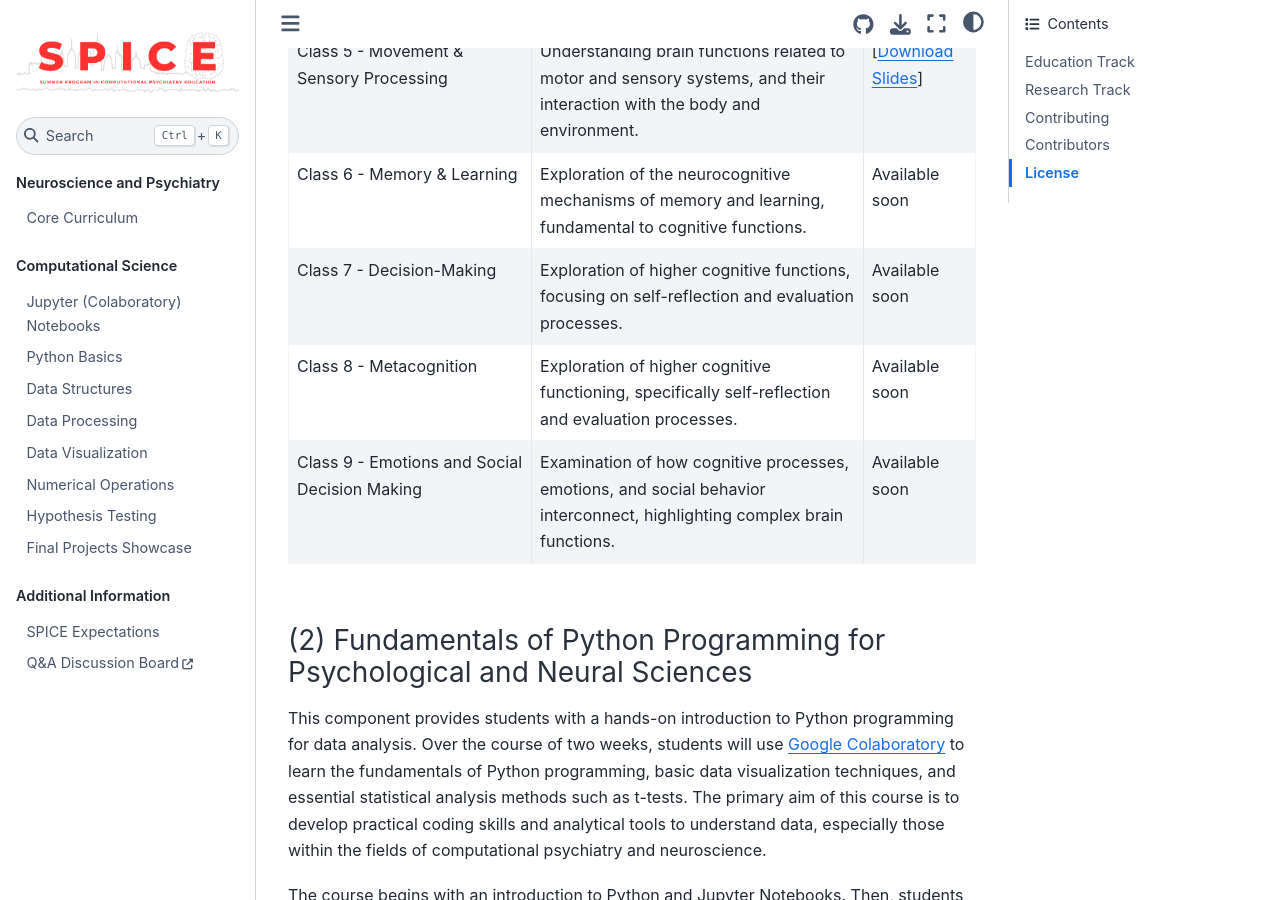
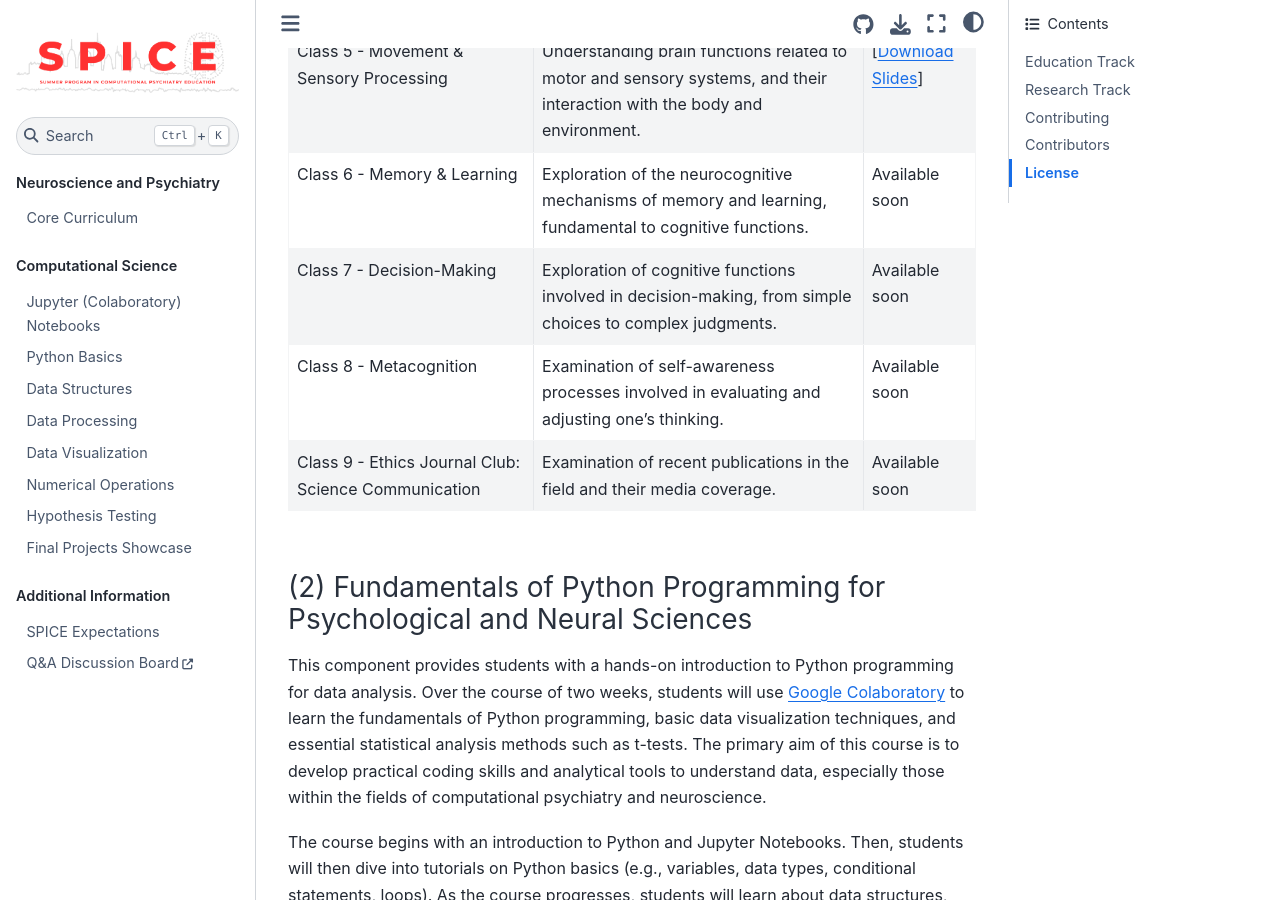
Before and after one commit to Center-for-Computational-Psychiatry/course_spice, a Jupyter Book: the page built from modules/index.md, in a window 1280 px wide and 900 px high, scrolled down 1485 px. Built offline with Jupyter Book 1.0.4 settings and Sphinx 7.4.7 and the Sphinx Book theme 1.1.4, drawn with Linux system fonts in a browser that asks for light colours; pages that are not in the unit, such as notebooks, are missing from menus.

Commit message:
Update index.md

```diff
--- a/modules/index.md
+++ b/modules/index.md
@@ -28,9 +28,9 @@ This course will cover the relationship between the brain, behavior, and cogniti
 | Class 4 - Research Methods in Computational Psychiatry and Neuroscience | Comprehensive look at key research methods and best practices in the field. | [<a target="_blank" rel="noopener noreferrer" href="https://github.com/Center-for-Computational-Psychiatry/course_spice/blob/main/modules/resources/slides/SPICE2024_NeuroPsych_Class4.pdf">Download Slides</a>]|
 | Class 5 - Movement & Sensory Processing | Understanding brain functions related to motor and sensory systems, and their interaction with the body and environment. | [<a target="_blank" rel="noopener noreferrer" href="https://github.com/Center-for-Computational-Psychiatry/course_spice/blob/main/modules/resources/slides/SPICE2024_NeuroPsych_Class5.pdf">Download Slides</a>]|
 | Class 6 - Memory & Learning | Exploration of the neurocognitive mechanisms of memory and learning, fundamental to cognitive functions. | Available soon |
-| Class 7 - Decision-Making |Exploration of higher cognitive functions, focusing on self-reflection and evaluation processes. | Available soon |
-| Class 8 - Metacognition | Exploration of higher cognitive functioning, specifically self-reflection and evaluation processes. | Available soon |
-| Class 9 - Emotions and Social Decision Making | Examination of how cognitive processes, emotions, and social behavior interconnect, highlighting complex brain functions. | Available soon |
+| Class 7 - Decision-Making | Exploration of cognitive functions involved in decision-making, from simple choices to complex judgments. | Available soon |
+| Class 8 - Metacognition | Examination of self-awareness processes involved in evaluating and adjusting one's thinking. | Available soon |
+| Class 9 - Ethics Journal Club: Science Communication | Examination of recent publications in the field and their media coverage. | Available soon |
 
 ### (2) Fundamentals of Python Programming for Psychological and Neural Sciences
 
```
